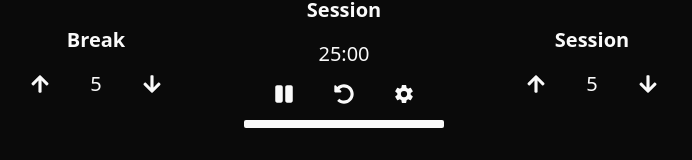
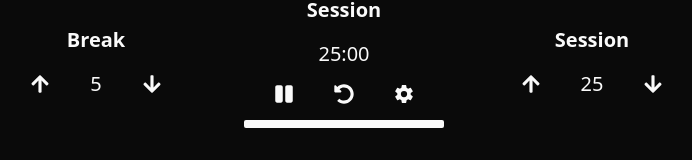
Before and after one commit to nooneknowspeter/2024-11_fCC_pomodoro, a React (Vite) app: page / in a window 1280 px wide. Shown: the part 338-498 px from the top of the page, without its empty margins (296-988 px from the left). Built offline with nearby package versions, Linux system fonts and the light colour scheme.

Commit message:
setup props for increment and decrement buttons and passed in designated functions

```diff
--- a/src/App.tsx
+++ b/src/App.tsx
@@ -52,6 +52,7 @@ const SetTimer = (props: {
   id: string;
   onClickIncrement: () => void;
   onClickDecrement: () => void;
+  displayTime: number;
 }) => {
   let input = props.id;
   const regex = /[a-z]/;
@@ -74,7 +75,10 @@ const SetTimer = (props: {
         <button id={`${props.id}-increment`} onClick={props.onClickIncrement}>
           <FaArrowUp />
         </button>
-        <h1 id={`${props.id}-length`} className="font-normal">{`5`}</h1>
+        {/* display time */}
+        <h1 id={`${props.id}-length`} className="font-normal">
+          {props.displayTime}
+        </h1>
         <button id={`${props.id}-decrement`} onClick={props.onClickDecrement}>
           <FaArrowDown />
         </button>
@@ -86,6 +90,8 @@ const SetTimer = (props: {
 const App = () => {
   const [playpause, setPlayPause] = useState(false);
   const [options, setOptions] = useState(false);
+  const [breakTime, setBreakTime] = useState(5);
+  const [sessionTime, setSessionTime] = useState(25);
 
   const playPause = () => {
     console.log("play-pause");
@@ -93,10 +99,20 @@ const App = () => {
 
   const reset = () => {
     console.log("reset");
+    setBreakTime(5);
+    setSessionTime(25);
   };
 
   const settings = () => {
     console.log("settings");
+  };
+
+  const setBreakTimer = () => {
+    console.log("break");
+  };
+
+  const setSessionTimer = () => {
+    console.log("session");
   };
 
   return (
@@ -106,14 +122,26 @@ const App = () => {
         id="pomodoro-assembly"
         className="relative flex h-screen select-none flex-col place-content-center items-center justify-center gap-12 overflow-x-hidden p-9 text-center text-xl text-neutral-50 sm:flex-col md:flex-row"
       >
-        <SetTimer id="break" />
+        {/* set break timer */}
+        <SetTimer
+          id="break"
+          displayTime={breakTime}
+          onClickDecrement={setBreakTimer}
+          onClickIncrement={setBreakTimer}
+        />
         <MainTimer
           activeTimer={`Session`}
           onClickPlayPause={playPause}
           onClickReset={reset}
           onClickSettings={settings}
         />
-        <SetTimer id="session" />
+        {/* set session timer */}
+        <SetTimer
+          id="session"
+          displayTime={sessionTime}
+          onClickDecrement={setSessionTimer}
+          onClickIncrement={setSessionTimer}
+        />
       </div>
     </>
   );
```
